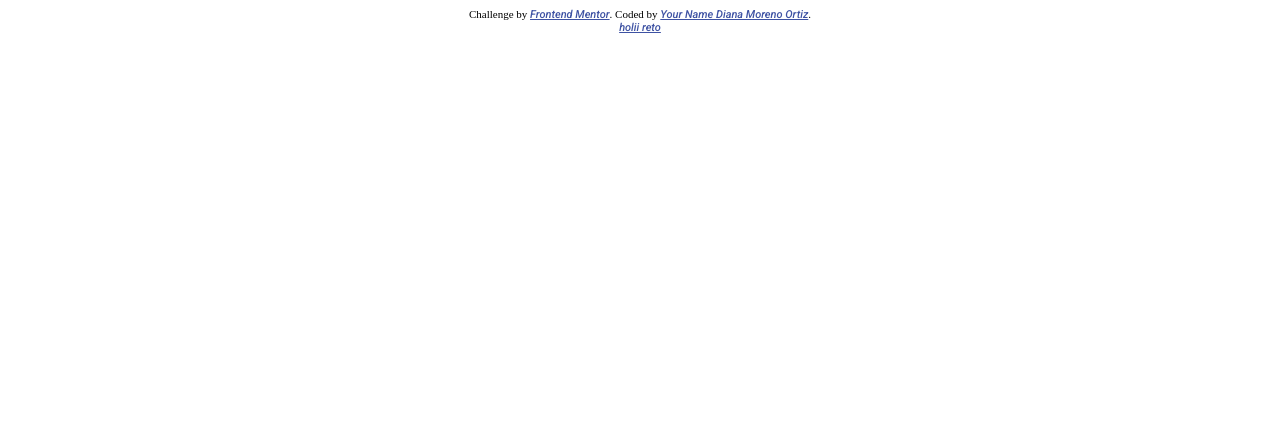
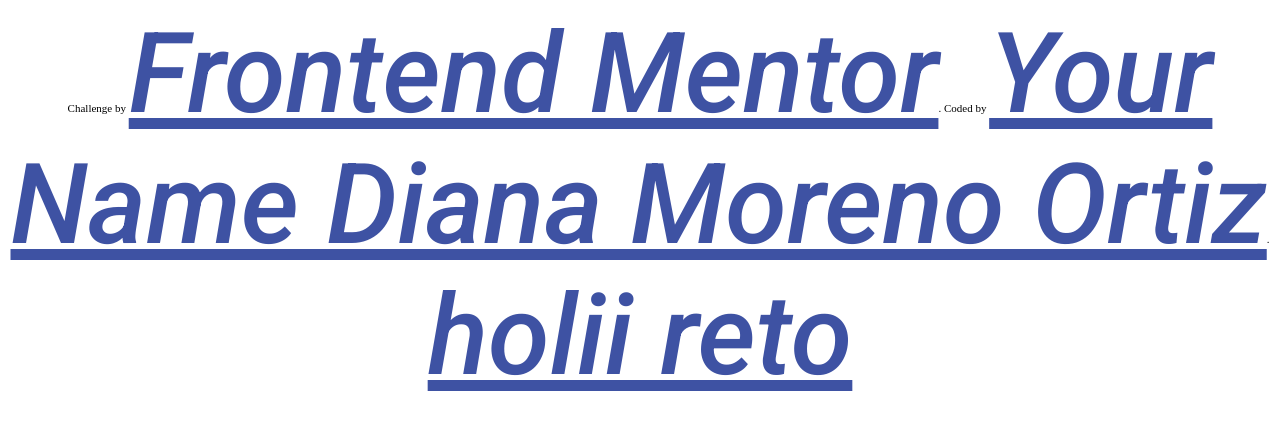
Before and after one commit to dmoreno06/retoProfileCardComponent, a plain HTML site: page index.html in a window 1280 px wide. Drawn offline with Linux system fonts and the light colour scheme.

Commit message:
ajuste de tamaño letra

```diff
--- a/css/style.css
+++ b/css/style.css
@@ -7,4 +7,5 @@
     color: hsl(228, 45%, 44%);
     font-family: 'Roboto', sans-serif;
     text-align: center;
+    font-size: 7rem;
 }
```
